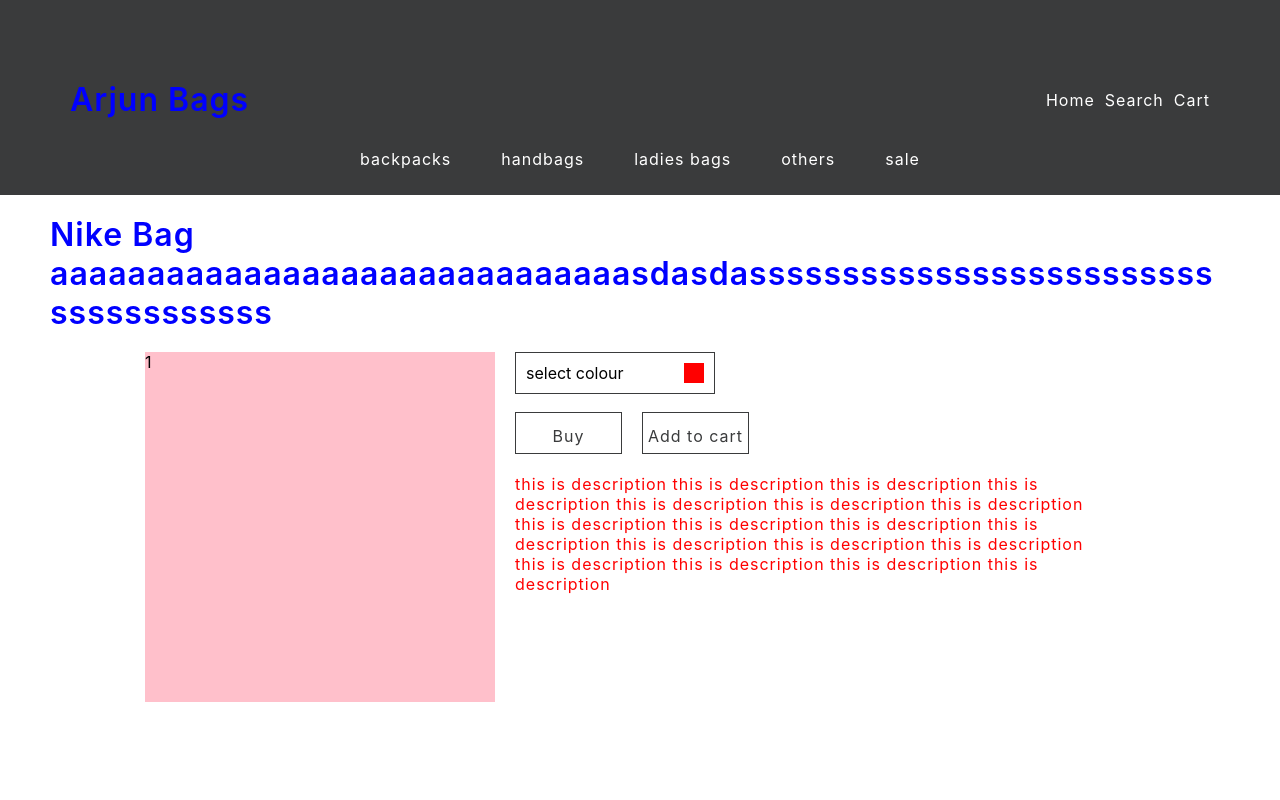
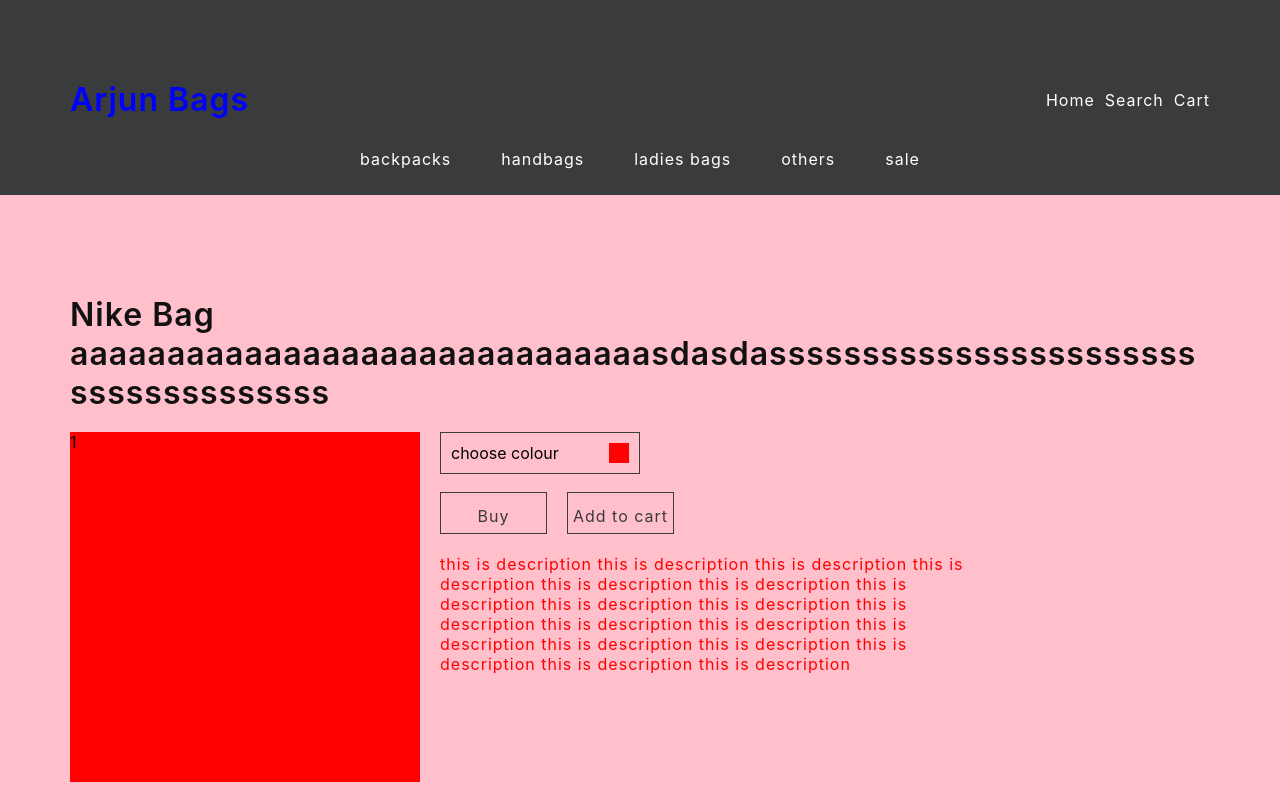
Before and after one commit to AnupRijal123/bag_shopping_website, a React (Create React App) app: page /category/1/1 in a window 1280 px wide. Shown: the top 800 px of the page. Built offline with nearby package versions, Linux system fonts and the light colour scheme.

Commit message:
Doing item description page css

```diff
--- a/src/pages/ItemDescriptionPage.js
+++ b/src/pages/ItemDescriptionPage.js
@@ -1,10 +1,28 @@
 import '../styles/ItemDescriptionPage.css';
+import { useState, useRef } from 'react';
 
 function ItemDescriptionPage() {
+
+    const [selectedColour, setSelectedColour] = useState(null);
+    const dropdownRef = useRef();
+
+    function handleSelectColour(value) {
+        console.log('colour option clicked', value);
+        setSelectedColour(value);
+
+        //closing dropdown after option is clicked
+        dropdownRef.current.style.height = '0px';
+
+    }
+
+
     return (
         <div className="item-description-container">
             <div className="top-container"></div>
-            <h1 className="item-description-heading-text">Nike Bag aaaaaaaaaaaaaaaaaaaaaaaaaaaaaasdasdasssssssssssssssssssssssssssssssssssss</h1>
+
+
+            <div className="section-container">
+                <h1 className="item-description-heading-text black-text">Nike Bag aaaaaaaaaaaaaaaaaaaaaaaaaaaaaasdasdasssssssssssssssssssssssssssssssssssss</h1>
 
                 <div className="item-row">
                     <div className="item-image-container">1</div>
@@ -13,16 +31,14 @@ function ItemDescriptionPage() {
 
                         <div className="custom-select-container">
                             <div className="selected-container">
-                            <div className="selected-text-container">select colour</div>
+                                <div className="placeholder-text-container">choose colour</div>
+                                <div className="selected-text-container">{selectedColour}</div>
+
                                 <div className="down-arrow-container"></div>
                             </div>
-                        <div className="dropdown-container">
-                            <p className="dropdown-option-text">red</p>
-                            <p className="dropdown-option-text">green</p>
-                            <p className="dropdown-option-text">blue</p>
-                            <p className="dropdown-option-text">red</p>
-                            <p className="dropdown-option-text">green</p>
-                            <p className="dropdown-option-text">blue</p>
+                            <div ref={dropdownRef} className="dropdown-container">
+                                <p onClick={() => { handleSelectColour('red') }} className="dropdown-option-text">red</p>
+                                <p onClick={() => { handleSelectColour('green') }} className="dropdown-option-text">green</p>
                             </div>
                         </div>
 
@@ -69,6 +85,8 @@ function ItemDescriptionPage() {
 
                 </div>
             </div>
+
+        </div>
     )
 }
 
--- a/src/styles/App.css
+++ b/src/styles/App.css
@@ -215,10 +215,20 @@ p {
     cursor: pointer;
 }
 
+.custom-select-container .placeholder-text-container {
+    background-color: pink;
+    position: absolute;
+    top: 10px;
+    left: 10px;
+}
+
 .custom-select-container .selected-text-container {
     position: absolute;
     top: 10px;
     left: 10px;
+    background-color: white;
+    z-index: 1;
+    width: 110px;
 }
 
 .custom-select-container .down-arrow-container {
--- a/src/styles/ItemDescriptionPage.css
+++ b/src/styles/ItemDescriptionPage.css
@@ -3,21 +3,16 @@
 }
 
 .item-description-heading-text {
-    width: 100%;
-    margin: auto;
-    padding: 20px 50px;
-    box-sizing: border-box;
-
+    padding-bottom: 20px;
 }
 
 .item-row {
     display: flex;
-    justify-content: center;
     flex-wrap: wrap;
 }
 
 .item-image-container {
-    background-color: pink;
+    background-color: red;
     width: 350px;
     height: 350px;
 }
@@ -30,7 +25,9 @@
 
 @media only screen and (max-width:768px) {
     .item-content-container {
-        width: 80%;
+        width: 100%;
+        padding: 0px;
     }
 
+
 }
```
Lines whose indentation alone changed are shown as unchanged.
